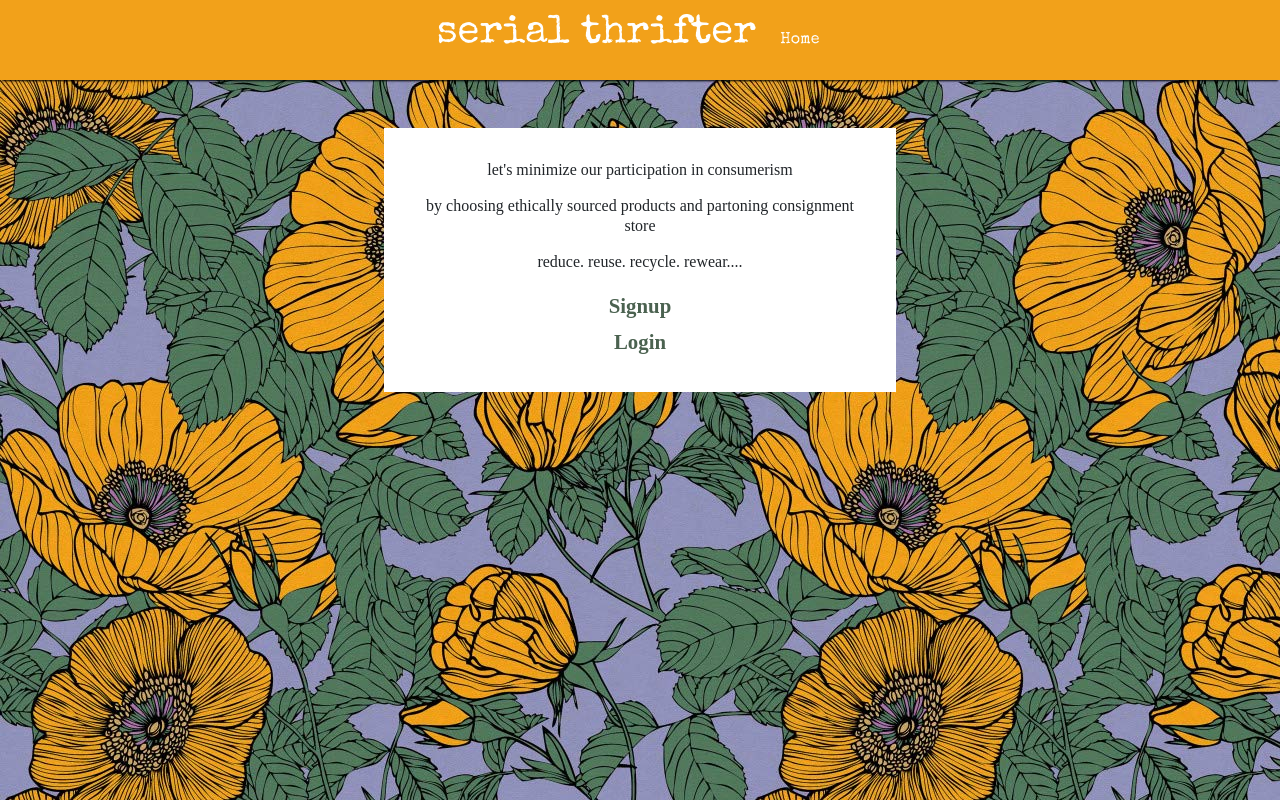
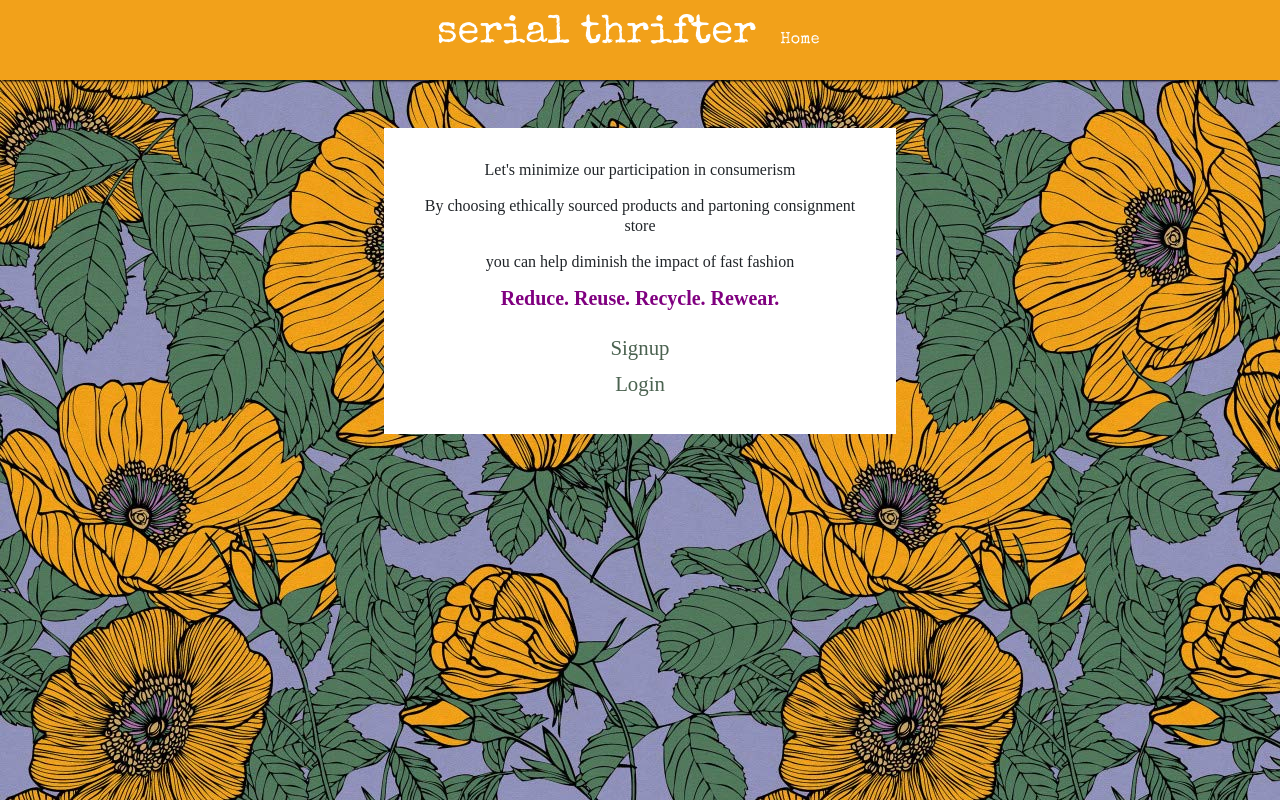
Before and after one commit to jessicabettsftw/serial_thrifter, a React (Create React App) app: page / in a window 1280 px wide. Built offline with nearby package versions, Linux system fonts and the light colour scheme; a web font is replaced by a local one; what google-maps-react would draw is missing.

Commit message:
styled profile, can see all users now

```diff
--- a/src/App.js
+++ b/src/App.js
@@ -8,8 +8,8 @@ import UploadFind from "./UploadFind";
 import Find from "./Find";
 import Home from "./Home";
 import User from "./User";
+import Profiles from "./Profiles";
 import Profile from "./Profile";
-import Profiles from "./Profiles";
 import Photos from "./Photos";
 import Header from "./template/Header";
 
@@ -109,10 +109,10 @@ class App extends Component {
               <Route path="/find" component={() => <Find setFind={this.setFind} selectedUser={this.state.selectedUser} setSelectedUser={this.setSelectedUser} user={this.state.user} likes={this.state.likes} find={this.state.selectedFind} addLike={this.addLike} removeLike={this.removeLike} />}/>
               <Route path="/upload-find" component={() => <UploadFind selectedFind={this.state.selectedFind} selectedUser={this.state.selectedUser} clearSelects={this.clearSelects} user={this.state.user}/>}/>
               <Route path="/user" component={() => <User selectedFind={this.state.selectedFind} selectedUser={this.state.selectedUser} clearSelects={this.clearSelects} setUser={this.setUser} user={this.state.user} likes={this.state.likes} selectFind={(id) => this.selectFind(id)} selectedFind={this.state.selectedFind} selectedUser={this.state.selectedUser} addLike={this.addLike} removeLike={this.removeLike} />}/>
-              <Route to="/profile" component={() => <Profile selectedFind={this.state.selectedFind} selectFind={(id) => this.selectFind(id)} user={this.state.user} selectedUser={this.state.selectedUser} likes={this.state.likes} addLike={this.addLike} removeLike={this.removeLike}/>}/>
-              <Route to="/profiles" component={() => <Profiles user={this.state.user} selectedUser={this.state.selectedUser} setSelectedUser={this.setSelectedUser}/>}/>
+              <Route path="/profiles" component={() => <Profiles user={this.state.user} selectedUser={this.state.selectedUser} setSelectedUser={this.setSelectedUser}/>}/>
+              <Route path="/profile" component={() => <Profile selectedFind={this.state.selectedFind} selectFind={(id) => this.selectFind(id)} user={this.state.user} selectedUser={this.state.selectedUser} likes={this.state.likes} addLike={this.addLike} removeLike={this.removeLike}/>}/>
             </Switch>
-          </Router>
+        </Router>
       </div>
     );
   }
--- a/src/Find.js
+++ b/src/Find.js
@@ -177,7 +177,7 @@ class Find extends Component {
             <div className="row justify-content-center text-align-center">
               <div className="col">
                 <img onClick={() => this.props.setSelectedUser(this.state.poster)} src={this.state.poster.image} alt="user avatar" className="user-avatar float-left" />
-                  <h1 id="user-title">{this.state.poster.username}</h1>
+                  <h1 className="user-title">{this.state.poster.username}</h1>
               </div>
             </div>
             <div className="col">
--- a/src/Home.js
+++ b/src/Home.js
@@ -8,13 +8,16 @@ class Home extends Component {
       <div id="intro" className="col justify-content-center text-align-center">
         <div className="justify-content-center text-align-center">
           <p>
-            let's minimize our participation in consumerism
+            Let's minimize our participation in consumerism
           </p>
           <p>
-            by choosing ethically sourced products and partoning consignment store
+            By choosing ethically sourced products and partoning consignment store
           </p>
           <p>
-            reduce. reuse. recycle. rewear....
+            you can help diminish the impact of fast fashion
+          </p>
+          <p className="statement-text">
+            Reduce. Reuse. Recycle. Rewear.
           </p>
         </div>
         <div className="navbar-nav session-links">
--- a/src/Profile.js
+++ b/src/Profile.js
@@ -92,7 +92,7 @@ class Profile extends Component {
               <img className="lrg-profile-img float-right" src={this.props.selectedUser.image} alt="" />
             </div>
             <div className="col-4 lrg-user-info">
-              <h1 id="user-title">{this.props.selectedUser.username} </h1>
+              <h1 className="user-title">{this.props.selectedUser.username} </h1>
               <p>{this.props.selectedUser.bio} </p>
             </div>
             <div className="col-2">
--- a/src/Profiles.js
+++ b/src/Profiles.js
@@ -5,7 +5,7 @@ import ProfileIcon from "./ProfileIcon"
 class Profiles extends Component {
   constructor(props){
     super(props)
-
+    console.log(this.props)
     this.state = {
       profiles: [],
       redirect: false
--- a/src/User.js
+++ b/src/User.js
@@ -6,6 +6,7 @@ class User extends Component {
   constructor(props){
     super(props)
     console.log(this.props)
+    if (this.props.user !== undefined){
       this.state = {
         display: "finds",
         userDisplay: "show",
@@ -15,6 +16,8 @@ class User extends Component {
         bio: this.props.user.bio,
         image: this.props.user.image
       }
+    }
+
     if (this.props.user !== undefined) {
       this.getFinds()
       this.getLikedFinds()
@@ -134,8 +137,8 @@ class User extends Component {
   displayUser = () => {
     if (this.state.userDisplay === "show") {
       return (
-        <div>
-          <h1>{this.props.user.username} </h1>
+        <div >
+          <h1 className="user-title">{this.props.user.username} </h1>
           <p>bio: {this.props.user.bio} </p>
           <p>zip: {this.props.user.zip} </p>
           <button className="btn btn-primary" onClick={() => this.EditUser()}>Edit</button>
@@ -221,12 +224,12 @@ class User extends Component {
     return (this.props.selectedFind !== undefined) ? (
       <Redirect to="/find" />
     ) : (
-      <div className="main-content">
+      <div className="profile-area">
         <div className="row">
           <div className="col align-content-right">
             <img src={this.props.user.image} className="lrg-profile-img float-right" alt="large-user-icon"/>
           </div>
-          <div className="col sml-user-info">
+          <div className="col lrg-user-info">
             {this.displayUser()}
           </div>
         </div>
@@ -236,12 +239,12 @@ class User extends Component {
             <hr></hr>
           </div>
         </div>
-        <div className="row justify-content-center flex main-content">
+        <div className="row justify-content-center flex">
             {this.displayContent()}
         </div>
       </div>
 
-    )} else { return <Redirect to="/" /> }
+    )} else { return <Redirect exact to="/" /> }
   }
 }
 
--- a/src/css/find.css
+++ b/src/css/find.css
@@ -42,9 +42,3 @@
   justify-content: center;
   background-color: white;
 }
-
-#user-title {
-  font-weight: bolder;
-  font-size: 70px;
-  color: #537A5F;
-}
--- a/src/css/home.css
+++ b/src/css/home.css
@@ -17,7 +17,6 @@
   margin: auto;
   justify-content: center;
   text-align: center;
-  font-weight: bolder;
   color: #4B6250;
   font-size: 1.3em;
   font-family: 'Quattrocento', serif;
@@ -27,3 +26,11 @@
 .session-links > a:hover {
   color: black;
 }
+
+.statement-text {
+  margin-top: 2%;
+  margin-bottom: 5%;
+  color: purple;
+  font-size: 20px;
+  font-weight: bolder;
+}
--- a/src/index.css
+++ b/src/index.css
@@ -28,6 +28,12 @@
   border-radius: 50%;
 }
 
+.user-title {
+  font-weight: bolder;
+  font-size: 70px;
+  color: #537A5F;
+}
+
 body {
   font-family: 'Quattrocento', serif;
   font-family: 'Unna', serif;
--- a/src/template/Header.js
+++ b/src/template/Header.js
@@ -11,7 +11,7 @@ const Header = props => {
           <div className="navbar-nav links">
             <Link className="nav-item nav-link" to='/finds'>Finds</Link>
             <Link className="nav-item nav-link" to='/upload-find'>Upload Find</Link>
-            <Link className="nav-item nav-link" to='/profiles'>Users</Link>
+            <Link className="nav-item nav-link" exact to='/profiles'>Users</Link>
             <Link className="nav-item nav-link" to='/user'><img className="avatar" src={props.user.image} alt="user" /></Link>
           </div>
           : <div className="navbar-nav links float-left">
```
Lines whose indentation alone changed are shown as unchanged.
